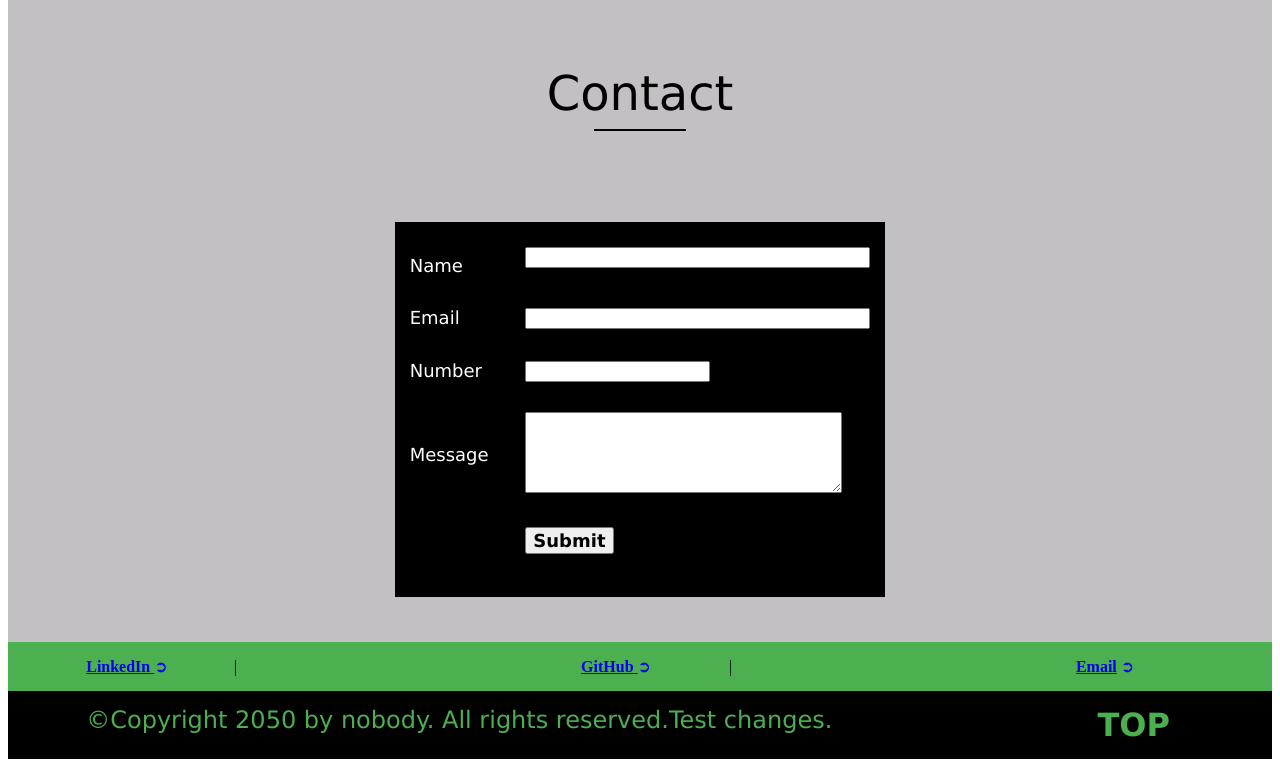
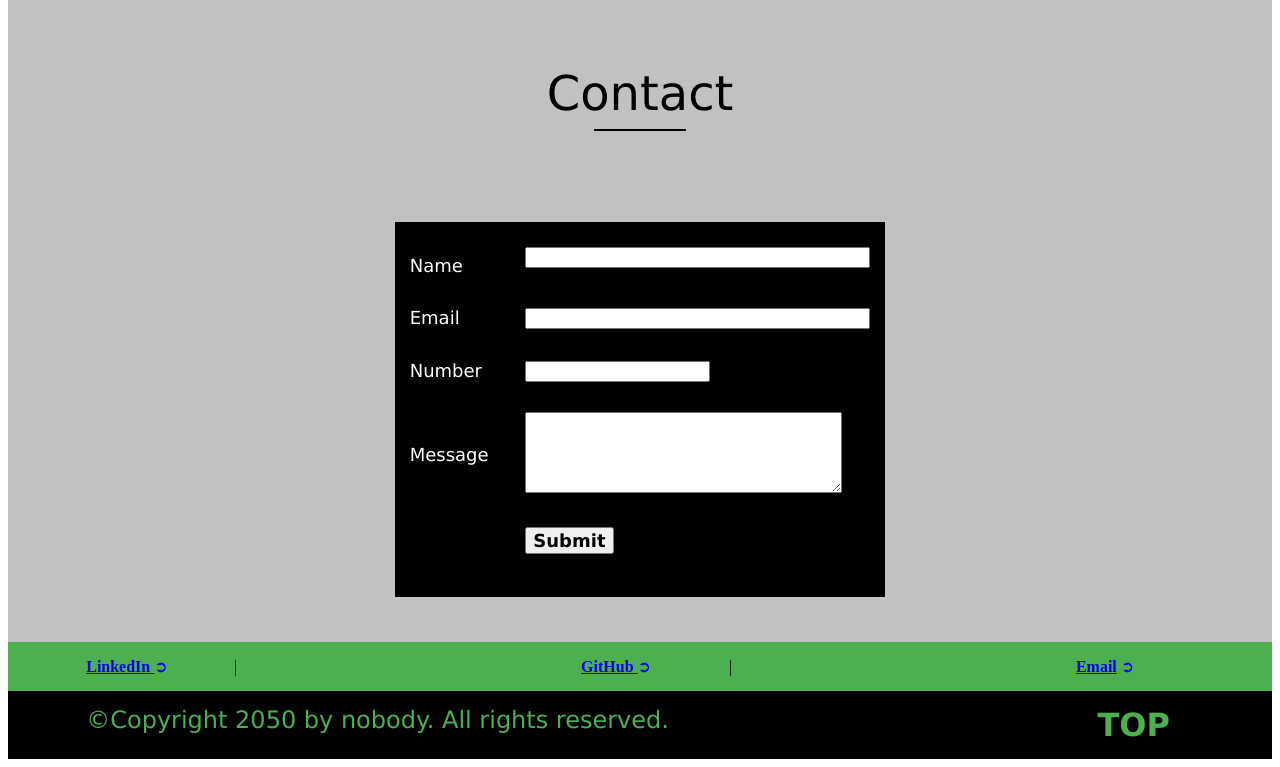
Before and after one commit to NisheerV/CLoud-net-final-project, a plain HTML site: page index.html in a window 1280 px wide. Shown: the part 1347-2114 px from the top of the page. Drawn offline with Linux system fonts and the light colour scheme.

Commit message:
Update index.html

```diff
--- a/index.html
+++ b/index.html
@@ -307,7 +307,7 @@
                     <tr>
                         <td width="80%" valign="top">
                             <font face="Verdana" color="#4CAF50" size="5">
-                                ©Copyright 2050 by nobody. All rights reserved.Test changes.
+                                ©Copyright 2050 by nobody. All rights reserved.
                             </font>
                         </td>
 
```
